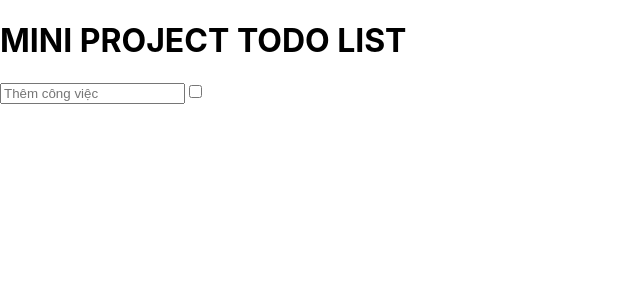
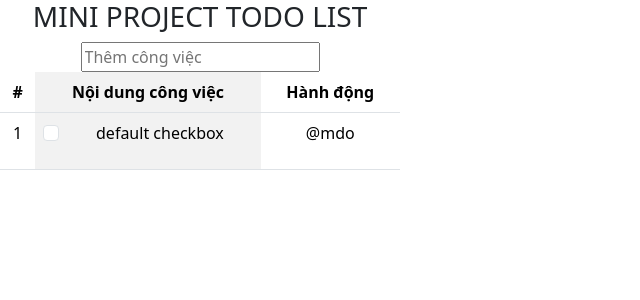
Before and after one commit to TtinTt/ra-learn-ractJs, a React (Create React App) app: page / in a window 1280 px wide. Shown: the top 300 px of the page, without its empty margins (0-640 px from the left). Built offline with nearby package versions, Linux system fonts and the light colour scheme.

Commit message:
no message

```diff
--- a/package.json
+++ b/package.json
@@ -6,7 +6,9 @@
     "@testing-library/jest-dom": "^5.16.5",
     "@testing-library/react": "^13.4.0",
     "@testing-library/user-event": "^13.5.0",
+    "bootstrap": "^5.3.0",
     "react": "^18.2.0",
+    "react-bootstrap": "^2.7.4",
     "react-dom": "^18.2.0",
     "react-scripts": "5.0.1",
     "web-vitals": "^2.1.4"
--- a/src/App.css
+++ b/src/App.css
@@ -1,10 +1,6 @@
 .App {
   text-align: center;
-}
-
-.App-logo {
-  height: 40vmin;
-  pointer-events: none;
+  width: 400px;
 }
 
 @media (prefers-reduced-motion: no-preference) {
--- a/src/App.js
+++ b/src/App.js
@@ -1,16 +1,40 @@
-import logo from "./logo.svg";
 import "./App.css";
 import React from "react";
+import "bootstrap/dist/css/bootstrap.min.css";
+import List from "./components/checklist";
+import Table from "react-bootstrap/Table";
 
 class App extends React.Component {
   render() {
     return (
-      <div>
-        <h1>MINI PROJECT TODO LIST</h1>
+      <div className="App">
+        <h3>MINI PROJECT TODO LIST</h3>
         <input placeholder="Thêm công việc"></input>
-        <input type="checkbox"></input>
+        <Table striped="columns">
+          <thead>
+            <tr>
+              <th>#</th>
+              <th>Nội dung công việc</th>
+              <th>Hành động</th>
+            </tr>
+          </thead>
+          <tbody>
+            <tr>
+              <td>1</td>
+              <td>
+                {" "}
+                <List></List>
+              </td>
+              <td>@mdo</td>
+            </tr>
+          </tbody>
+        </Table>
       </div>
     );
   }
 }
 export default App;
+
+{
+  /* <input type="checkbox" value="true"></input> */
+}
--- /dev/null
+++ b/src/components/checklist.js
@@ -0,0 +1,25 @@
+import React from "react";
+import "bootstrap/dist/css/bootstrap.min.css";
+import Form from "react-bootstrap/Form";
+import Table from "react-bootstrap/Table";
+
+class List extends React.Component {
+  render() {
+    return (
+      <div>
+        <Form>
+          {["checkbox"].map((type) => (
+            <div key={`default-${type}`} className="mb-3">
+              <Form.Check // prettier-ignore
+                type={type}
+                id={`default-${type}`}
+                label={`default ${type}`}
+              />
+            </div>
+          ))}
+        </Form>
+      </div>
+    );
+  }
+}
+export default List;
```
Also changed, not shown: 1 other file (tests, documents, lock files or other folders).
